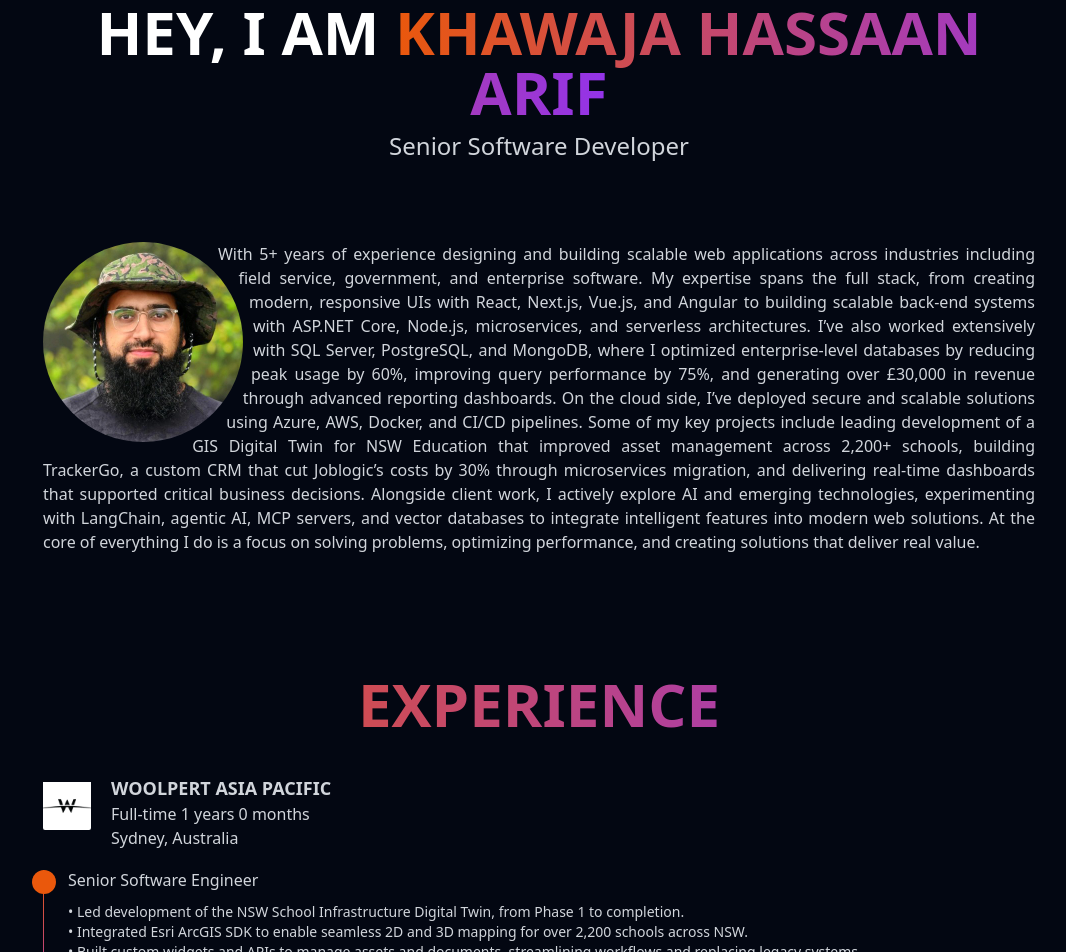
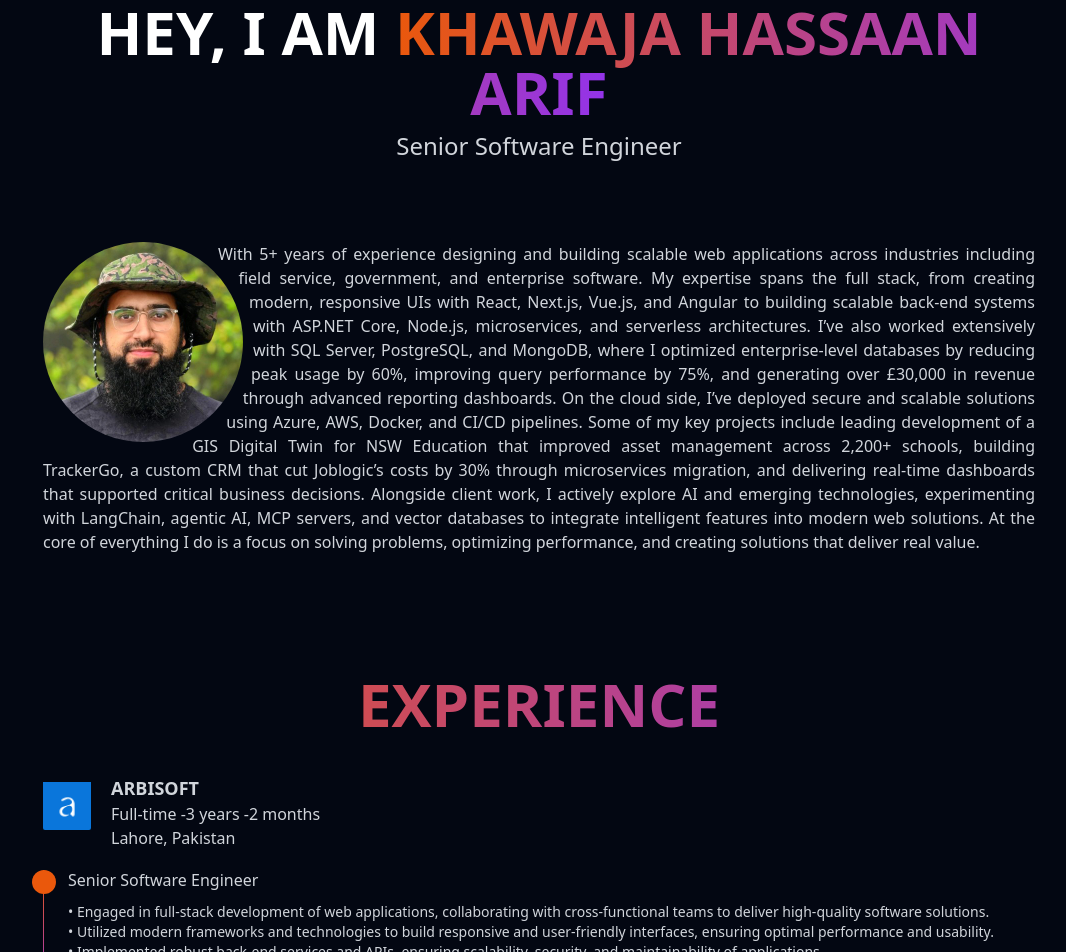
Before and after one commit to hassaanarif/HassaanKhawaja-Portfolio, a React (Vite) app: page / in a window 1280 px wide. Shown: the part 140-1092 px from the top of the page, without its empty margins (101-1167 px from the left). Built offline with nearby package versions, Linux system fonts and the light colour scheme.

Commit message:
Update job title to Senior Software Engineer and add Arbisoft job details with description and logo

```diff
--- a/src/components/About.tsx
+++ b/src/components/About.tsx
@@ -16,7 +16,7 @@ function About() {
           KHAWAJA HASSAAN ARIF
         </span>
         <br />
-        <p className="font-thin text-2xl mt-2">Senior Software Developer</p>
+        <p className="font-thin text-2xl mt-2">Senior Software Engineer</p>
       </motion.article>
 
       <article className="flex flex-col items-center gap-2 mt-10 md:mt-20 md:block">
--- a/src/constants/Jobs.ts
+++ b/src/constants/Jobs.ts
@@ -1,9 +1,30 @@
 import Aircod from "../assets/Aircod.png";
+import Arbisoft from "../assets/Arbisoft.webp";
 import JL from "../assets/Joblogic.png";
 import Woolpert from "../assets/Woolpert.png";
 import Job from "../interfaces/Job";
 
 const jobs: Job[] = [
+  {
+    company: "Arbisoft",
+    companyLogoURL: Arbisoft,
+    time: "Full-time",
+    location: "Lahore, Pakistan",
+    startDate: "2025-11-10",
+
+    positions: [
+      {
+        title: "Senior Software Engineer",
+        content: `
+•  Engaged in full-stack development of web applications, collaborating with cross-functional teams to deliver high-quality software solutions.
+<br/>•  Utilized modern frameworks and technologies to build responsive and user-friendly interfaces, ensuring optimal performance and usability.
+<br/>•  Implemented robust back-end services and APIs, ensuring scalability, security, and maintainability of applications.
+<br/>•  Participated in code reviews, testing, and debugging to ensure code quality and adherence to best practices.
+<br/>•  Tech stack: TypeScript, React.js, Node.js, Express.js, MongoDB, AWS, Docker, CI/CD Pipelines.
+`,
+      },
+    ],
+  },
   {
     company: "Woolpert Asia Pacific",
     companyLogoURL: Woolpert,
```
Also changed, not shown: src/assets/Arbisoft.webp (added).
